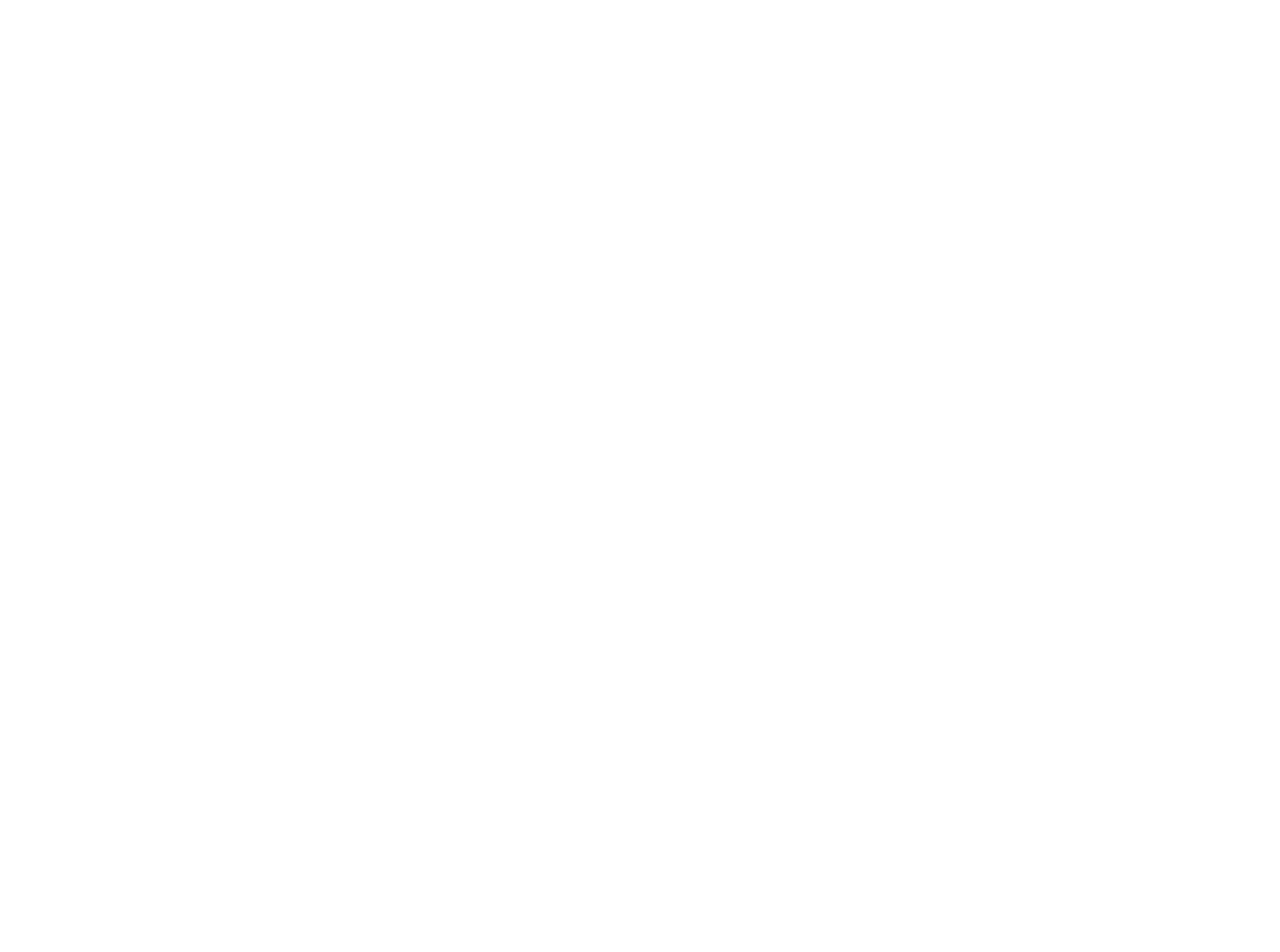
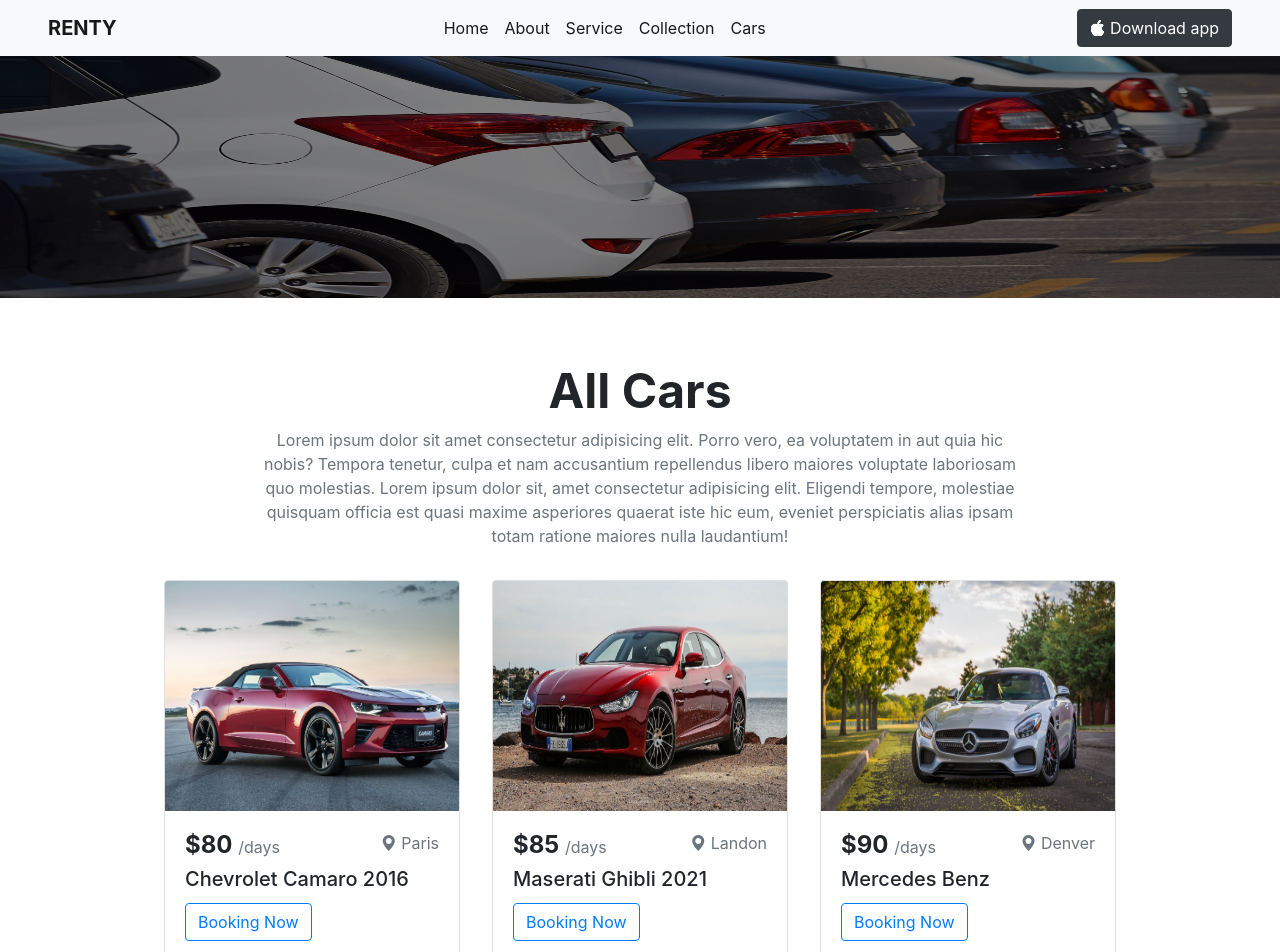
Before and after one commit to AliKarimNemati/rental-car, a Nuxt app: page /cars in a window 1280 px wide. Before the commit this address had no page. Shown: the top 952 px of the page. Before the commit the page ends 800 px from the top, so only its background shows below. Built offline with nearby package versions, Linux system fonts and the light colour scheme.

Commit message:
cars page created

```diff
--- a/components/AboutUs.vue
+++ b/components/AboutUs.vue
@@ -17,7 +17,7 @@
           qui dignissimos!
         </p>
         <div>
-          <nuxt-link to="/" class="btn btn-primary">see all cars</nuxt-link>
+          <nuxt-link to="/cars" class="btn btn-primary">see all cars</nuxt-link>
         </div>
       </div>
     </div>
--- a/components/CarCollection.vue
+++ b/components/CarCollection.vue
@@ -19,7 +19,7 @@
           <small class="text-secondary"> <i class="bi bi-geo-alt-fill"></i> {{ car.loc }}</small>
         </div>
         <h5 class="card-title">{{ car.name }}</h5>
-        <a href="#" class="btn btn-outline-dark">Booking Now</a>
+        <a href="#" class="btn btn-outline-primary">Booking Now</a>
       </div>
     </div>
   </div>
--- a/components/Collection.vue
+++ b/components/Collection.vue
@@ -42,7 +42,7 @@
         <CarCollection :cars="smallCars" :isShow="smallCarsShow" />
 
       <div class="text-center">
-        <nuxt-link to="/" class="btn btn-primary">see all cars</nuxt-link>
+        <nuxt-link to="/cars" class="btn btn-primary">see all cars</nuxt-link>
       </div>
     </div>
   </div>
--- a/components/Footer.vue
+++ b/components/Footer.vue
@@ -10,12 +10,12 @@
         p-md-5 p-4
       "
     >
-      <div class="navbar-brand text-uppercase col-4 text-md-start text-center">Renty</div>
+      <nuxt-link class="navbar-brand text-uppercase col-4 text-md-start text-center text-light" to="/">Renty</nuxt-link>
       <div class="col-md-3 col-12 list-unstyled d-flex flex-wrap justify-content-center mt-3 mt-md-0">
           <nuxt-link to="/" class="pr-3 text-light">Home</nuxt-link>
           <nuxt-link to="/#about" class="pr-3 text-light">About</nuxt-link>
           <nuxt-link to="/#services" class="pr-3 text-light">Service</nuxt-link>
-          <nuxt-link to="#" class="pr-3 text-light">Cars</nuxt-link>
+          <nuxt-link to="/cars" class="pr-3 text-light">Cars</nuxt-link>
       </div>
       <div class="social-media col-md-4 col-12 d-flex justify-md-content-end justify-content-center mt-3 mt-md-0">
         <i class="bi bi-facebook"></i>
--- a/components/HeroSection.vue
+++ b/components/HeroSection.vue
@@ -12,8 +12,8 @@
           qui dignissimos!
         </p>
         <div>
-          <button type="button" class="btn btn-primary">Booking now</button>
-          <nuxt-link to="/" class="p-3 text-dark h5">see all cars</nuxt-link>
+          <nuxt-link to="/#collection" class="btn btn-primary">Booking now</nuxt-link>
+          <nuxt-link to="/cars" class="p-3 text-dark h5">see all cars</nuxt-link>
         </div>
       </div>
 
--- a/components/Navbar.vue
+++ b/components/Navbar.vue
@@ -9,9 +9,9 @@
       <b-navbar-nav>
         <b-nav-item to="/#" active>Home</b-nav-item>
         <b-nav-item to="/#about" active>About</b-nav-item>
-        <b-nav-item href="/#services" active>Service</b-nav-item>
-        <b-nav-item href="/#collection" active>Collection</b-nav-item>
-        <b-nav-item href="/#" active>Cars</b-nav-item>
+        <b-nav-item to="/#services" active>Service</b-nav-item>
+        <b-nav-item to="/#collection" active>Collection</b-nav-item>
+        <b-nav-item to="/cars" active>Cars</b-nav-item>
       </b-navbar-nav>
     </b-collapse>
       <div class="d-lg-block d-none">
--- /dev/null
+++ b/pages/cars.vue
@@ -0,0 +1,38 @@
+<template>
+  <div>
+    <Navbar />
+    <img src="img/about us.jpg" class="cars-img mt-5" />
+    <div class="p-md-5 p-4">
+      <h1 class="header text-center mt-3">All Cars</h1>
+      <p class="text-secondary col-md-8 col-10 text-center ml-auto mr-auto">
+        Lorem ipsum dolor sit amet consectetur adipisicing elit. Porro vero, ea
+        voluptatem in aut quia hic nobis? Tempora tenetur, culpa et nam
+        accusantium repellendus libero maiores voluptate laboriosam quo
+        molestias. Lorem ipsum dolor sit, amet consectetur adipisicing elit. Eligendi tempore, molestiae quisquam officia est quasi maxime asperiores quaerat iste hic eum, eveniet perspiciatis alias ipsam totam ratione maiores nulla laudantium!
+      </p>
+
+      <CarCollection :cars="popularCars" :isShow="true" />
+      <CarCollection :cars="largeCars" :isShow="true" />
+      <CarCollection :cars="smallCars" :isShow="true" />
+    </div>
+
+    <Footer />
+  </div>
+</template>
+
+<script>
+import { mapState } from "vuex";
+export default {
+  computed: {
+    ...mapState(["popularCars", "largeCars", "smallCars"]),
+  },
+};
+</script>
+
+<style>
+.cars-img {
+  width: 100%;
+  height: 250px;
+  filter: brightness(0.5);
+}
+</style>
```
